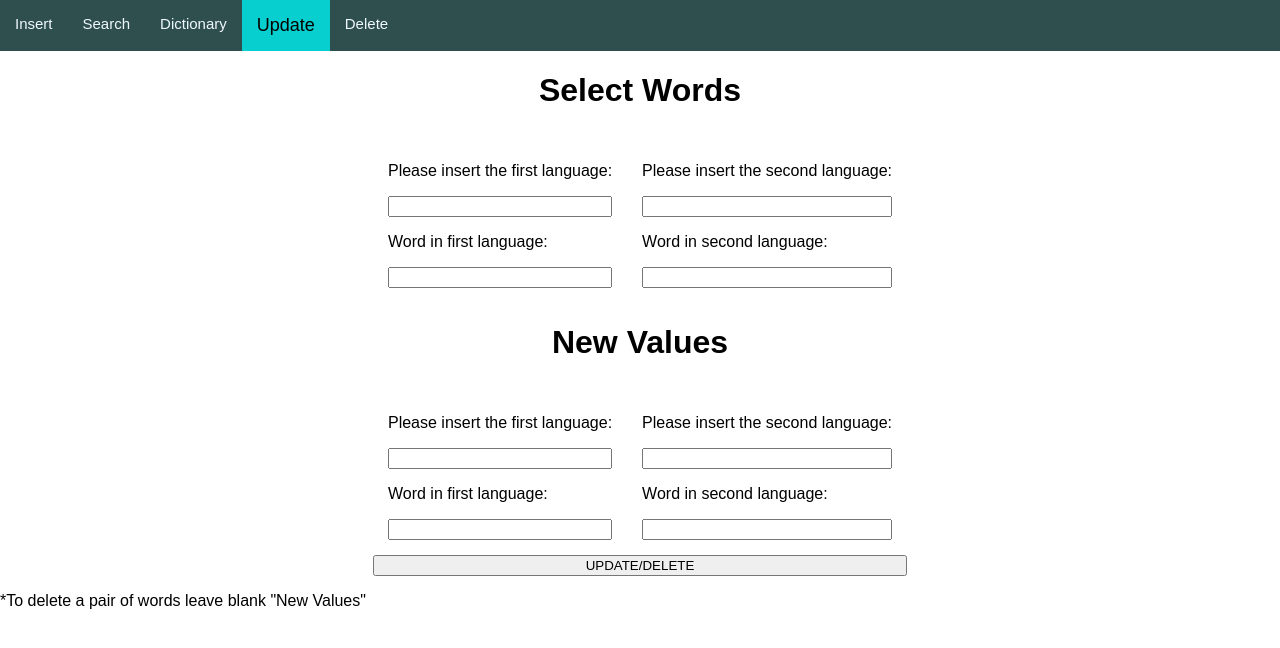
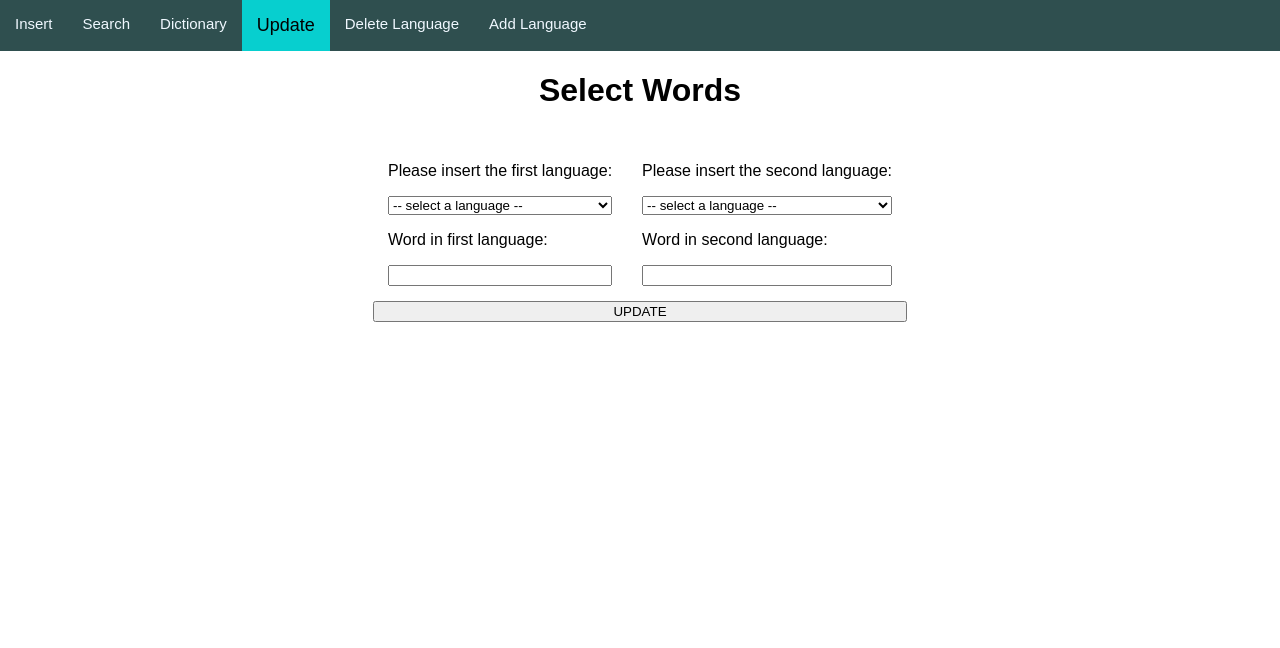
Before and after one commit to Barbuta1618/FlaskDictionary, a Flask app: page /update in a window 1280 px wide. Shown: the top 648 px of the page. Run offline with Flask 2, Linux system fonts and the light colour scheme; data that the repository does not hold is empty; some libraries are stand-ins or nearby versions.

Commit message:
some javascript added, UPDATE PAGE is not working

```diff
--- a/DataBase.py
+++ b/DataBase.py
@@ -97,6 +97,10 @@ class DataBase():
             except (Exception, Error) as error:
                 print("Error while inserting language ", error)
             self.connection.commit()
+
+            return 0
+        else:
+            return 1
 
 
     def insertWords(self, data):
--- a/app.py
+++ b/app.py
@@ -47,7 +47,7 @@ def index():
             return redirect(url_for('index'))
 
         elif errorCode == 2:
-            flash('The pair of words already exits!')
+            flash('The pair of words already exists!')
             return redirect(url_for('index'))
 
     return render_template('index.html', languages = languages, lastWords = lastWords)
@@ -94,32 +94,6 @@ def update():
     languages = db.getLanguages()
 
     error = 1
-    if request.method == "POST":
-        try:
-            old_pair = [request.form['firstWord'], request.form['firstLang'], request.form['secondWord'], request.form['secondLang']]
-            new_pair = [request.form['new_firstWord'], request.form['new_firstLang'], request.form['new_secondWord'], request.form['new_secondLang']]
-
-            error_new_pair = db.checkData(new_pair)
-            if db.checkData(old_pair) != 2:
-                flash('The pair of words doesn t exist!')
-                return redirect(url_for('update'))
-            elif error_new_pair == 1:
-
-                for item in new_pair:
-                    if item != '':
-                        flash('Please insert a valid word!')
-                        return redirect(url_for('update'))
-
-                error = db.deleteWords(old_pair)
-
-            elif error_new_pair == 2:
-                flash('The pair of words already exits!')
-                return redirect(url_for('update'))
-            else:
-                error = db.update(old_pair, new_pair)
-
-        except Exception as e:
-            print(e)
 
     return render_template('update.html', languages = languages, error = error)
 
@@ -136,5 +110,41 @@ def delete():
 
     return render_template('delete.html', languages = languages, error = error)
 
+@app.route('/add', methods = ['GET', 'POST'])
+def addLang():
+    languages = db.getLanguages()
+    error = 1
+    if request.method == 'POST':
+        language = request.form['language']
+        if db.insertLanguage(language) == 1:
+            flash('The language already exists!')
+            return redirect(url_for('addLang'))
+        else:
+            error = 0
+
+    return render_template('add.html', languages = languages, error = error)
+
+@app.route('/word', methods = ['GET'])
+def word():
+    word1 = request.args.get('word1')
+    word2 = request.args.get('word2')
+    lang1 = request.args.get('lang1')
+    lang2 = request.args.get('lang2')
+
+    if lang1 != "" and lang2 != "":
+        if word1 != "" and word2 == "":
+
+            pair = db.searchWord((word1, lang1, lang2))
+            if db.cursor.rowcount != 0:
+                word2 = pair[0][2]
+
+        if word2 != "" and word1 == "":
+            pair = db.searchWord((word2, lang2, lang1))
+            if db.cursor.rowcount != 0:
+                word1 = pair[0][0]
+
+    return {'word1' : word1, 'word2' : word2}
+
+
 if __name__ == "__main__":
     app.run(debug=True)
--- a/templates/base.html
+++ b/templates/base.html
@@ -5,8 +5,31 @@
     <meta name="viewport" content="width=device-width, initial-scale=1.0">
     <meta http-equiv="X-UA_Compatible" content="ie=edge">
     <link rel="stylesheet" href="{{ url_for('static', filename='css/main.css') }}">
+    <script src="{{ url_for('static',filename='js/index.js') }}"></script>
+    {% block head %}{% endblock %}
 </head>
 <body>
+
+    {% macro languageSelect(languages, id, name, onchangefunction) -%}
+        <select id="{{id}}" name="{{name}}" onchange="{{onchangefunction}}">
+            <option disabled selected value> -- select a language -- </option>
+            {% for item in languages %}
+                <option value="{{item.0}}">{{item.0}}</option>
+            {% endfor %}
+        </select>
+    {%- endmacro %}
+
+    {% macro topNav(index, search, dictionary, update, delete, add) -%}
+        <div class="topnav">
+            <a class="{{index}}" href="/">Insert</a>
+            <a class="{{search}} "href="/search">Search</a>
+            <a class="{{dictionary}}" href="/dictionary">Dictionary</a>
+            <a class="{{update}}" href="/update">Update</a>
+            <a class="{{delete}}" href="/delete">Delete Language</a>
+            <a class="{{add}}" href="/add">Add Language</a>
+        </div>
+    {%- endmacro %}
+
     {% with messages = get_flashed_messages() %}
         {% if messages %}
             <ul class=flashes>
@@ -17,11 +40,7 @@
         {% endif %}
     {% endwith %}
 
-    <datalist id="languages">
-        {% for item in languages %}
-            <option value="{{item.0}}">
-        {% endfor %}
-    </datalist>
+
 
     {% block body %}{% endblock %}
 </body>
--- a/templates/update.html
+++ b/templates/update.html
@@ -2,15 +2,7 @@
 
 {% block body %}
 
-<div class="topnav">
-    <a href="/">Insert</a>
-    <a href="/search">Search</a>
-    <a href="/dictionary">Dictionary</a>
-    <a class="active" href="/update">Update</a>
-    <a href="/delete">Delete</a>
-</div>
-
-
+{{ topNav("", "", "", "active", "", "") }}
 
 <form style="display: flex; justify-content: center;" action = "" method="POST">
     <div style="display: flex; flex-direction: column;">
@@ -18,36 +10,20 @@
         <div style="display: flex; flex-direction: row;">
             <div class = "Lang">
                 <p>Please insert the first language: </p>
-                <input type="text" name="firstLang" list="languages">
+                {{ languageSelect(languages, "firstLang", "firstLang", "checkLanguages()") }}
                 <p>Word in first language: </p>
-                <input type="text" name="firstWord"/>
+                <input type="text" name="firstWord" id="firstWord" onkeyup="checkWord()"/>
             </div>
             <div class = "Lang">
                 <p>Please insert the second language: </p>
-                <input type="text" name="secondLang" list="languages">
+                {{ languageSelect(languages, "secondLang", "secondLang", "checkLanguages()") }}
                 <p>Word in second language: </p>
-                <input type="text" name="secondWord"/>
+                <input type="text" name="secondWord" id="secondWord" onkeyup="checkWord()"/>
             </div>
         </div>
-        <h1 style="text-align: center;">New Values</h1>
-        <div style="display: flex; flex-direction: row;">
-            <div class = "Lang">
-                <p>Please insert the first language: </p>
-                <input type="text" name="new_firstLang" list="languages">
-                <p>Word in first language: </p>
-                <input type="text" name="new_firstWord"/>
-            </div>
-            <div class = "Lang">
-                <p>Please insert the second language: </p>
-                <input type="text" name="new_secondLang" list="languages">
-                <p>Word in second language: </p>
-                <input type="text" name="new_secondWord"/>
-            </div>
-        </div>
-        <input type="submit" value="UPDATE/DELETE">
+        <input type="submit" value="UPDATE">
     </div>
 </form>
-<p>*To delete a pair of words leave blank "New Values"</p>
 
 {% if error == 0 %}
     <ul class="update">
@@ -55,10 +31,5 @@
     </ul>
 {% endif %}
 
-{% if error == 2 %}
-    <ul class="update">
-        <li style="float: left; padding: 15px 15px;">Deleted successfully</li>
-    </ul>
-{% endif %}
 
 {% endblock %}
```
Also changed, not shown: static/js/index.js (added, +46 -0 lines), templates/add.html (added, +25 -0 lines), templates/delete.html (+3 -8 lines), templates/dictionary.html (+3 -10 lines), templates/index.html (+7 -10 lines), templates/search.html (+3 -9 lines).
